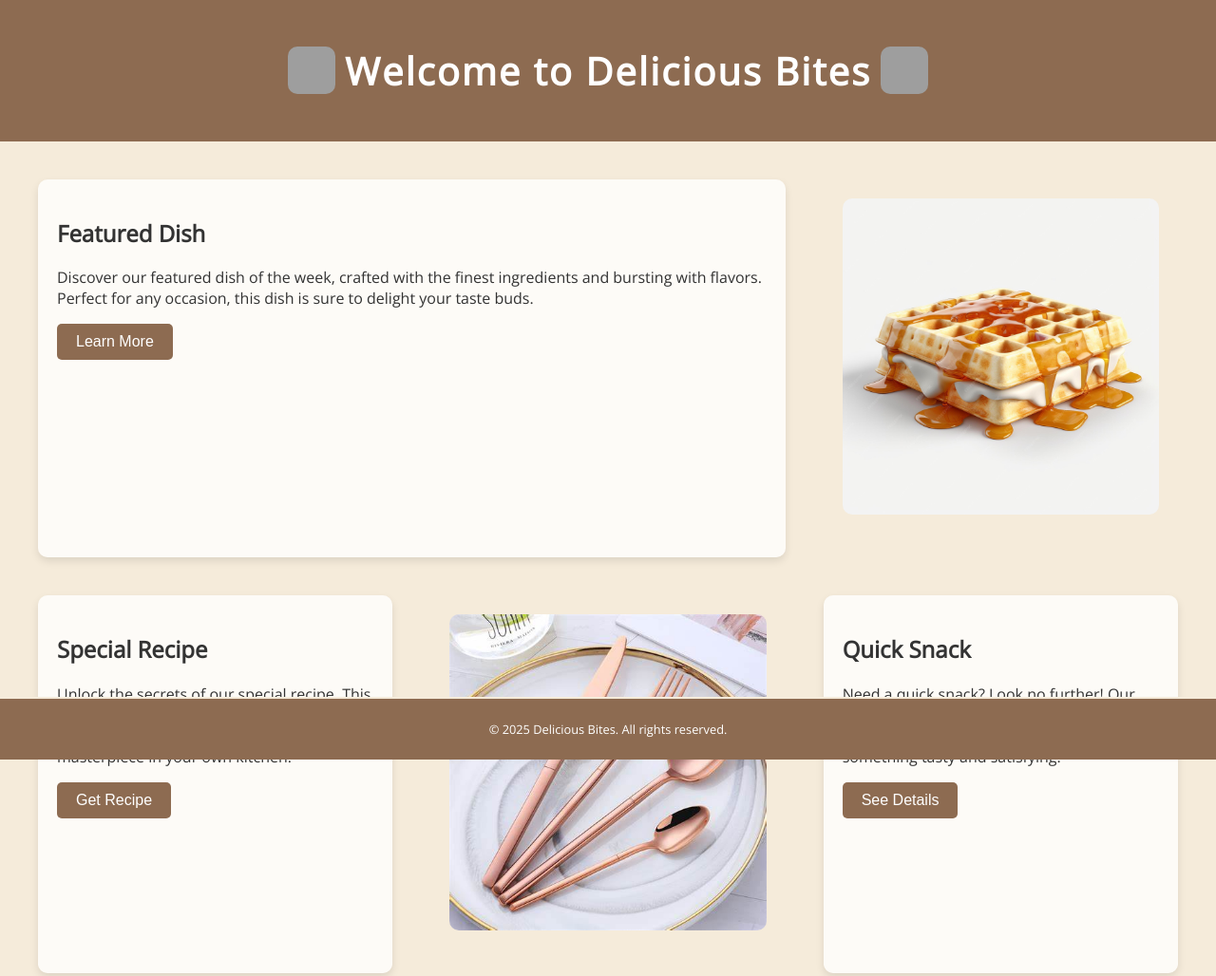
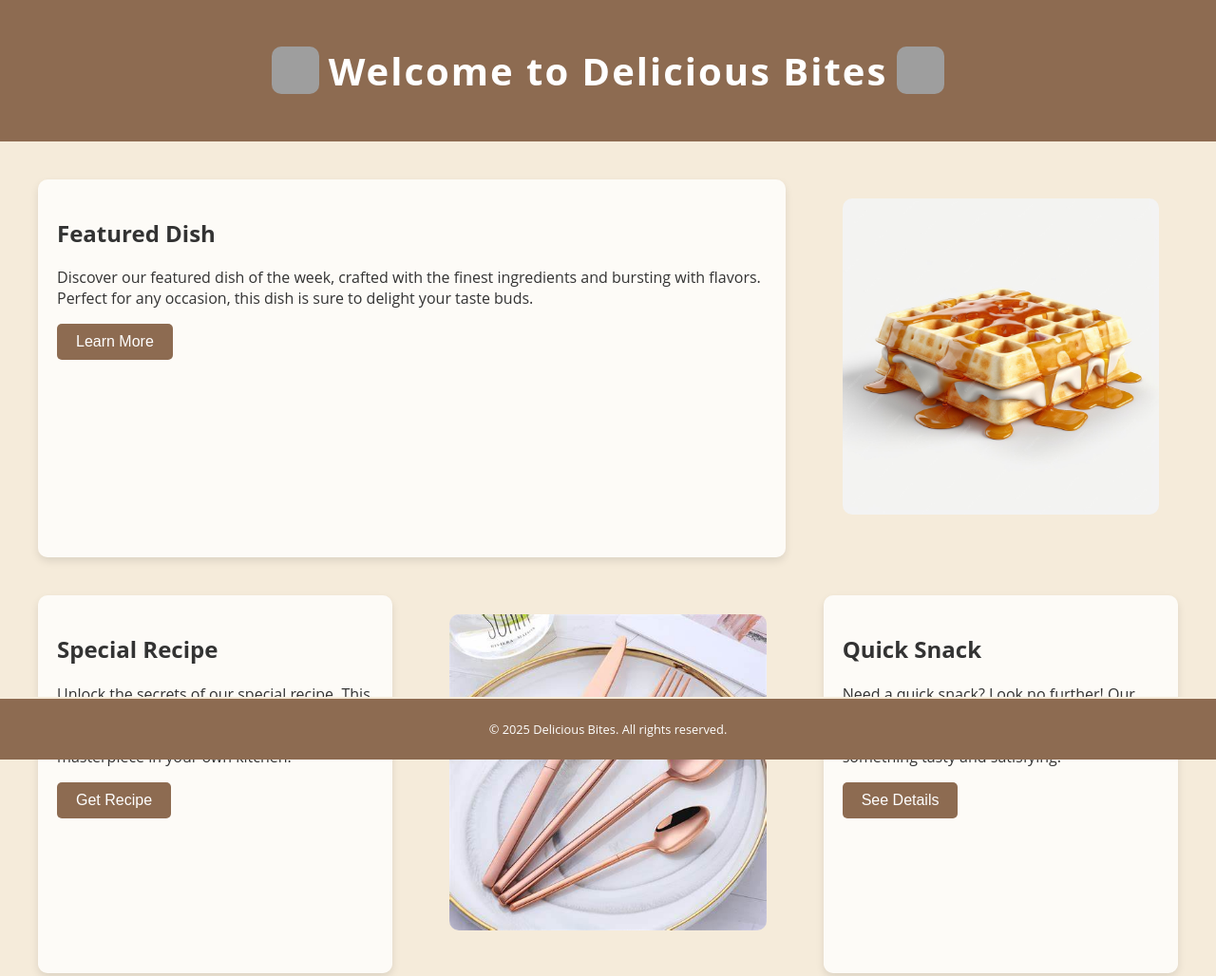
Before and after one commit to Web-developing280512/Delicious-Bites, a plain HTML site: page index.html in a window 1280 px wide. Shown: the top 1028 px of the page at 95% size. Drawn offline with nearby package versions, Linux system fonts and the light colour scheme; grey boxes are pictures that could not be loaded.

Commit message:
Update index.html

```diff
--- a/index.html
+++ b/index.html
@@ -6,7 +6,7 @@
     <title>Modern Food Website</title>
     <link rel="stylesheet" href="styles.css">
     <!-- Add Google Fonts Link -->
-    <link href="https://fonts.googleapis.com/css2?family=Open+Sans:wght@300&display=swap" rel="stylesheet">
+    <link href="https://fonts.googleapis.com/css2?family=Montserrat:ital,wght@0,100..900;1,100..900&display=swap" rel="stylesheet">
 </head>
 <body>
     <header>
```
